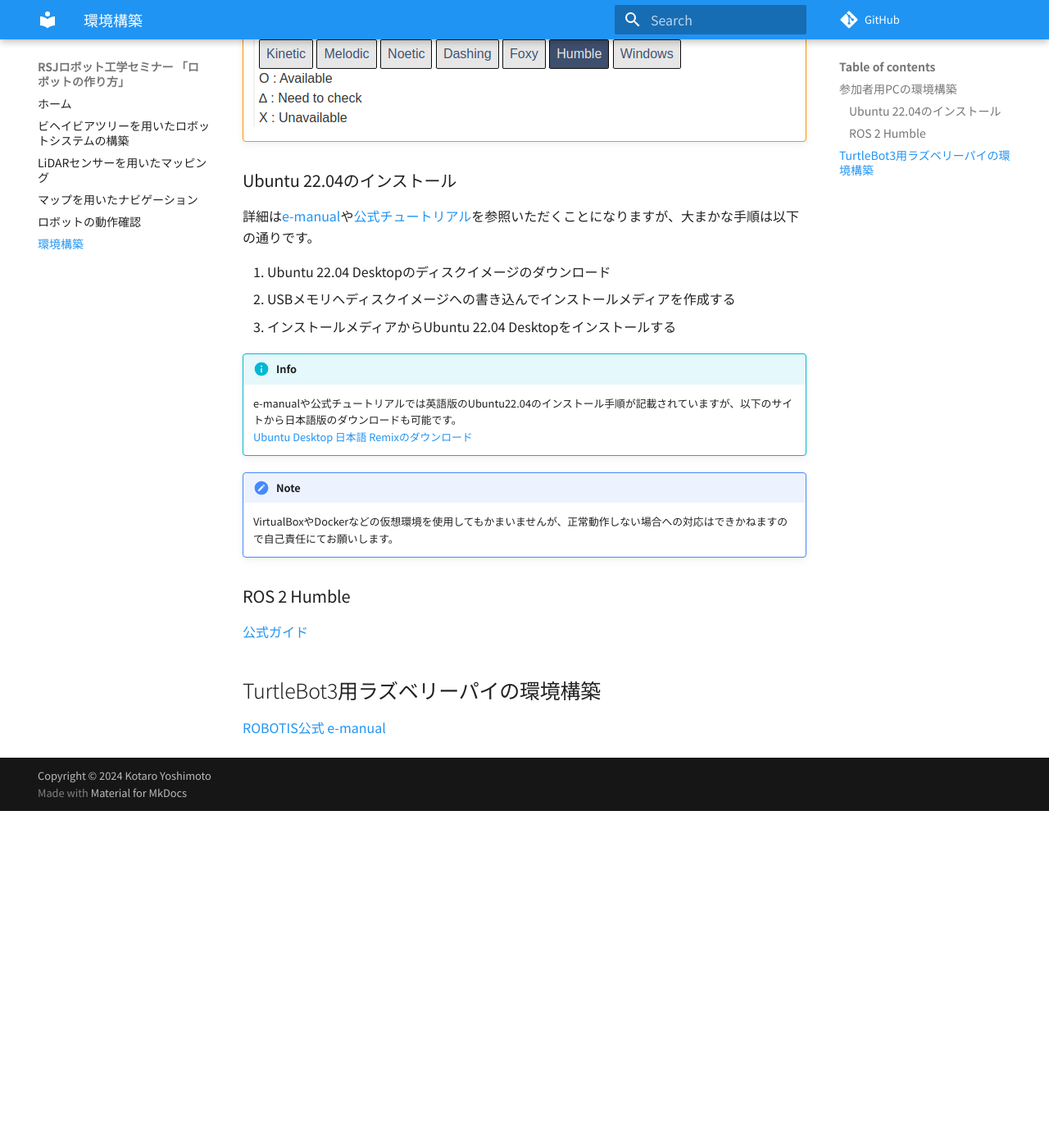
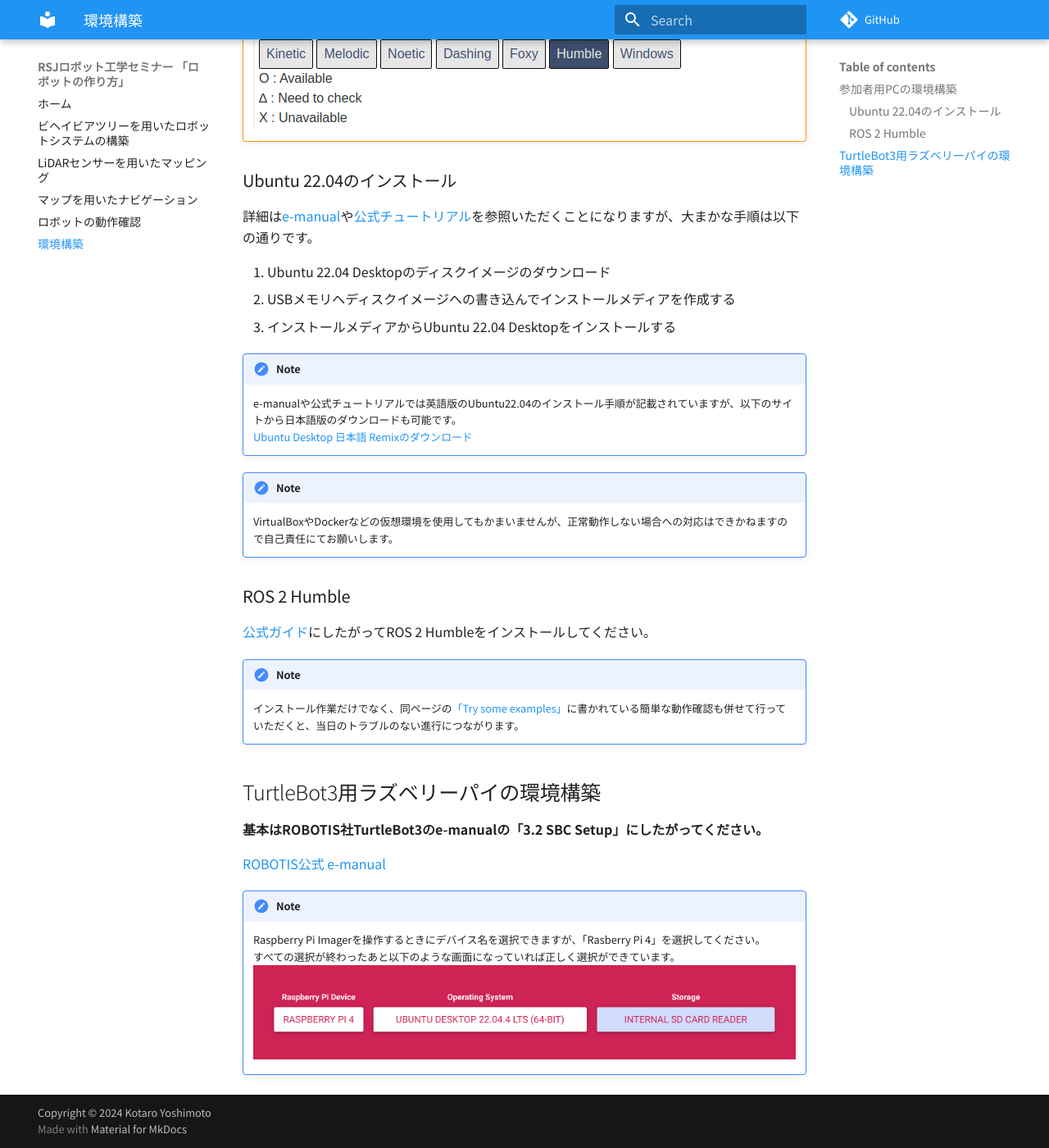
Before and after one commit to HansRobo/rsj_ros_seminar_2024, an MkDocs documentation site: the page built from docs/setup.md, in a window 1280 px wide and 1400 px high, scrolled down 669 px. Shown: the whole window at 82% size. Built offline with MkDocs 1.6.1 and Material for MkDocs 9.7.7, drawn with Linux system fonts in a browser that asks for light colours; nearby versions of some CDN libraries; some web fonts are replaced; comment, search, counter and statistics services are not loaded; before the commit the page ends 1658 px from its top, so only the background shows below that.

Commit message:
ラズペリーパイセットアップ

```diff
--- a/docs/setup.md
+++ b/docs/setup.md
@@ -30,7 +30,7 @@ https://emanual.robotis.com/docs/en/platform/turtlebot3/quick-start/
 2. USBメモリへディスクイメージへの書き込んでインストールメディアを作成する
 3. インストールメディアからUbuntu 22.04 Desktopをインストールする
 
-!!! info
+!!! note
     e-manualや公式チュートリアルでは英語版のUbuntu22.04のインストール手順が記載されていますが、以下のサイトから日本語版のダウンロードも可能です。
     [Ubuntu Desktop 日本語 Remixのダウンロード](https://www.ubuntulinux.jp/download/ja-remix)
 
@@ -42,8 +42,18 @@ https://emanual.robotis.com/docs/en/platform/turtlebot3/quick-start/
 
 ### ROS 2 Humble
 
-[公式ガイド](https://docs.ros.org/en/humble/Installation/Ubuntu-Install-Debians.html)
+[公式ガイド](https://docs.ros.org/en/humble/Installation/Ubuntu-Install-Debians.html)にしたがってROS 2 Humbleをインストールしてください。
+
+!!! note
+    インストール作業だけでなく、同ページの[「Try some examples」](https://docs.ros.org/en/humble/Installation/Ubuntu-Install-Debians.html#try-some-examples)に書かれている簡単な動作確認も併せて行っていただくと、当日のトラブルのない進行につながります。
 
 ## TurtleBot3用ラズベリーパイの環境構築
 
+**基本はROBOTIS社TurtleBot3のe-manualの「3.2 SBC Setup」にしたがってください。**
+
 [ROBOTIS公式 e-manual](https://emanual.robotis.com/docs/en/platform/turtlebot3/quick-start/)
+
+!!! note
+    Raspberry Pi Imagerを操作するときにデバイス名を選択できますが、「Rasberry Pi 4」を選択してください。
+    すべての選択が終わったあと以下のような画面になっていれば正しく選択ができています。
+    ![alt text](images/raspi_imager.png)
```
Also changed, not shown: docs/images/raspi_imager.png (added).
